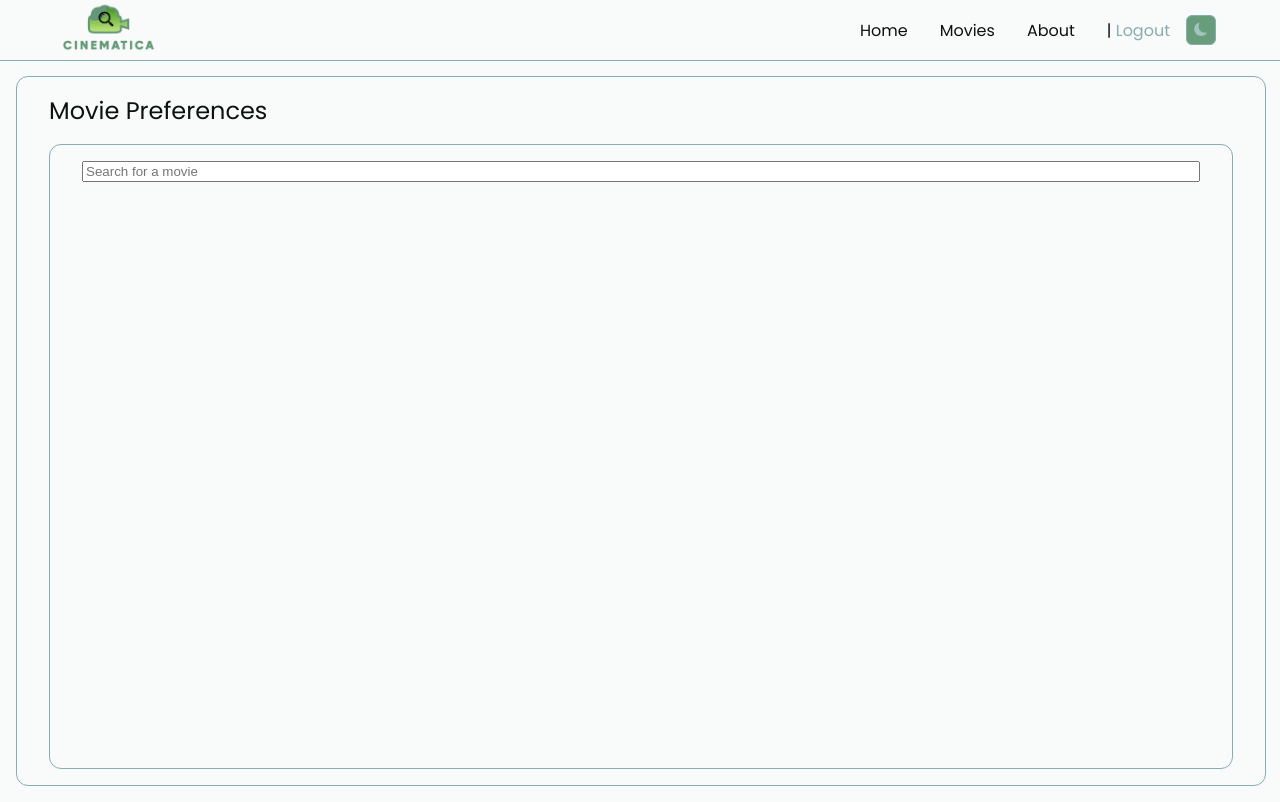
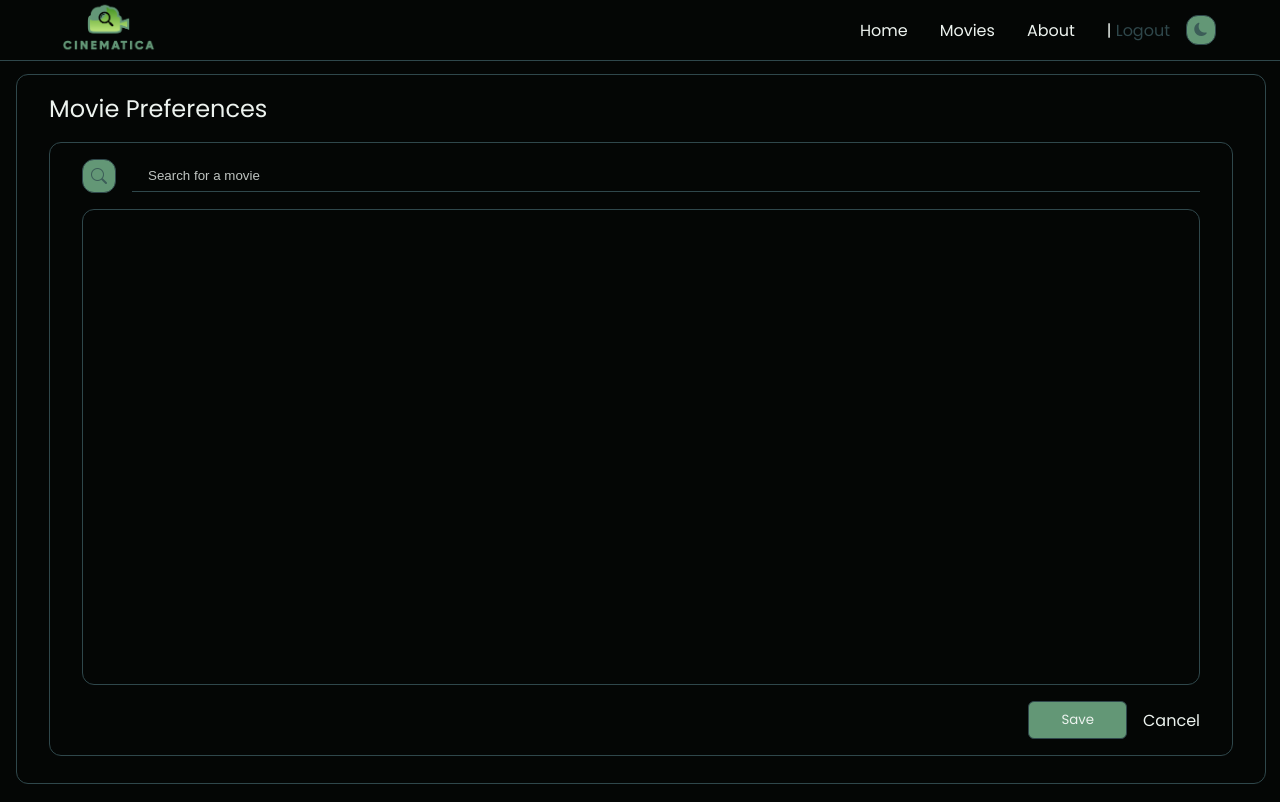
Before and after one commit to AndriaBeridze/Cinematica, a Django app: page /movies/ in a window 1280 px wide. Run offline with Django 5.2, Linux system fonts and the light colour scheme.

Commit message:
modified:   core/templates/pages/movie-preference.html     modified:   core/thumbnail.py     new file:   static/css/components/card.scss     modified:   static/css/components/mpform.scss     modified:   static/css/layout/navbar.scss     modified:   static/css/main.css     modified:   static/css/main.css.map     modified:   static/css/main.scss     new file:   static/js/movie-search.js     modified:   static/js/theme.js

```diff
--- a/core/templates/pages/movie-preference.html
+++ b/core/templates/pages/movie-preference.html
@@ -7,7 +7,17 @@
     <div class="container movie-preference">
         <h2 class="container-title">Movie Preferences</h2>
         <form action="{% url 'core:movies' %}">
-            <input type="text" name="search" placeholder="Search for a movie">
+            <div class="search">
+                <i class="bi bi-search"></i>
+                <input type="text" name="search" placeholder="Search for a movie" id="search-input">
+            </div>
+            <div class="result" id="search-result">
+                <script src="{% static 'js/movie-search.js' %}"></script>
+            </div>
+            <div class="commands">
+                <button onclick="" class="btn btn-primary">Save</button>
+                <a href="{% url 'core:movies' %}" class="btn btn-secondary">Cancel</a>
+            </div>
         </form>
     </div>
 {% endblock %}
--- a/core/thumbnail.py
+++ b/core/thumbnail.py
@@ -1,7 +1,10 @@
 import requests
+from dotenv import load_dotenv
+load_dotenv()
+
 import os
 
-API_KEY = "595786e6aaaa7490b57f9936a7ae819f"
+API_KEY = os.getenv("API_KEY")
 
 def format_movie_name(movie_name):
     unnecessary_chars = ["'", ":", "!", "?", "(", ")", ".", ",", "-", "’", "“", "”"]
--- a/static/css/components/mpform.scss
+++ b/static/css/components/mpform.scss
@@ -1,5 +1,7 @@
+$input-height: 2rem;
+
 body {
-    padding: $navbar-height 0 0 0 !important;
+    padding: calc($navbar-height - 2px) 0 0 0 !important;
 }
 
 .movie-preference {
@@ -15,9 +17,85 @@ body {
         display: flex;
         flex-direction: column;
         justify-content: space-between;
-        flex: 1;
+        height: calc(100% - 2 * $padding - 2 * $padding-md);
         border: $border-size solid var(--accent);
         padding: $padding $padding-md;
         border-radius: $border-radius-lg;
+
+        .search {
+            display: flex;
+            gap: $spacing;
+
+            input {
+                flex: 1;
+                height: $input-height;
+                padding: 0 $padding;
+                background-color: transparent;
+                border: none;
+                border-bottom: $border-size solid var(--accent);
+                color: var(--text);
+                transition: .3s;
+
+                &::placeholder {
+                    color: var(--text);
+                    opacity: 0.8;
+                }
+
+                &:focus {
+                    outline: none;
+                    border-bottom-color: var(--text);
+                }
+            }
+
+            i {
+                background-color: var(--primary);
+                height: $input-height;
+                width: $input-height;
+                border-radius: $border-radius-lg;
+                border: 1px solid var(--accent);
+                color: var(--secondary);
+            }
+        }
+
+        .result {
+            border: 1px solid var(--accent);
+            flex: 1;
+            overflow-y: auto;
+            margin: $margin 0;
+            border-radius: $border-radius-lg;
+            position: relative !important;
+            display: flex;
+            justify-content: center;
+            flex-wrap: wrap;
+        }
+
+        .commands {
+            display: flex;
+            justify-content: flex-end;
+            align-items: center;
+            gap: $spacing;
+
+            button {
+                padding: $padding-sm $padding-md;
+                border-radius: $border-radius;
+                border: none;
+                cursor: pointer;
+                background-color: var(--primary);
+                color: var(--text);
+                transition: scale .3s;
+                border: 1px solid var(--accent);
+
+                &:hover {
+                    scale: 1.1;
+                }
+            }
+
+            a {
+                &:hover {
+                    color: var(--primary);
+                    text-decoration: underline;
+                }
+            }
+        }
     }
 }
--- a/static/css/layout/navbar.scss
+++ b/static/css/layout/navbar.scss
@@ -58,7 +58,7 @@ body {
             background-color: var(--primary);
             color: var(--secondary);
             border: 1px solid var(--accent);
-            border-radius: $border-radius;
+            border-radius: $border-radius-lg;
         }
 
         p {
--- a/static/css/main.css
+++ b/static/css/main.css
@@ -136,7 +136,7 @@ body {
   background-color: var(--primary);
   color: var(--secondary);
   border: 1px solid var(--accent);
-  border-radius: 6px;
+  border-radius: 12px;
 }
 .navbar .tools p span {
   color: var(--primary);
@@ -166,7 +166,7 @@ body {
 }
 
 body {
-  padding: 60px 0 0 0 !important;
+  padding: 58px 0 0 0 !important;
 }
 
 .movie-preference {
@@ -182,10 +182,74 @@ body {
   display: flex;
   flex-direction: column;
   justify-content: space-between;
-  flex: 1;
+  height: calc(100% - 2rem - 4rem);
   border: 1px solid var(--accent);
   padding: 1rem 2rem;
   border-radius: 12px;
+}
+.movie-preference form .search {
+  display: flex;
+  gap: 1rem;
+}
+.movie-preference form .search input {
+  flex: 1;
+  height: 2rem;
+  padding: 0 1rem;
+  background-color: transparent;
+  border: none;
+  border-bottom: 1px solid var(--accent);
+  color: var(--text);
+  transition: 0.3s;
+}
+.movie-preference form .search input::placeholder {
+  color: var(--text);
+  opacity: 0.8;
+}
+.movie-preference form .search input:focus {
+  outline: none;
+  border-bottom-color: var(--text);
+}
+.movie-preference form .search i {
+  background-color: var(--primary);
+  height: 2rem;
+  width: 2rem;
+  border-radius: 12px;
+  border: 1px solid var(--accent);
+  color: var(--secondary);
+}
+.movie-preference form .result {
+  border: 1px solid var(--accent);
+  flex: 1;
+  overflow-y: auto;
+  margin: 1rem 0;
+  border-radius: 12px;
+  position: relative !important;
+  display: flex;
+  justify-content: center;
+  flex-wrap: wrap;
+}
+.movie-preference form .commands {
+  display: flex;
+  justify-content: flex-end;
+  align-items: center;
+  gap: 1rem;
+}
+.movie-preference form .commands button {
+  padding: 0.5rem 2rem;
+  border-radius: 6px;
+  border: none;
+  cursor: pointer;
+  background-color: var(--primary);
+  color: var(--text);
+  transition: scale 0.3s;
+  border: 1px solid var(--accent);
+}
+.movie-preference form .commands button:hover {
+  scale: 1.1;
+}
+.movie-preference form .commands a:hover {
+  color: var(--primary);
+  text-decoration: underline;
 }
 
 .container {
--- a/static/css/main.scss
+++ b/static/css/main.scss
@@ -3,6 +3,7 @@
 @import 'layout/navbar';
 @import 'components/mpform';
 @import 'components/container';
+@import 'components/card';
 
 
 @font-face {
--- a/static/js/theme.js
+++ b/static/js/theme.js
@@ -24,7 +24,7 @@ function applySavedTheme() {
         }
     } else {
         // Default theme
-        document.body.classList.add('light');
+        document.body.classList.add('dark');
         button.innerHTML = '<i class="bi bi-moon-fill"></i>';
     }
 }
```
Also changed, not shown: other parts of static/css/main.css (+45 -0 lines), static/css/components/card.scss (added, +48 -0 lines), static/js/movie-search.js (added, +62 -0 lines), 1 other file.
